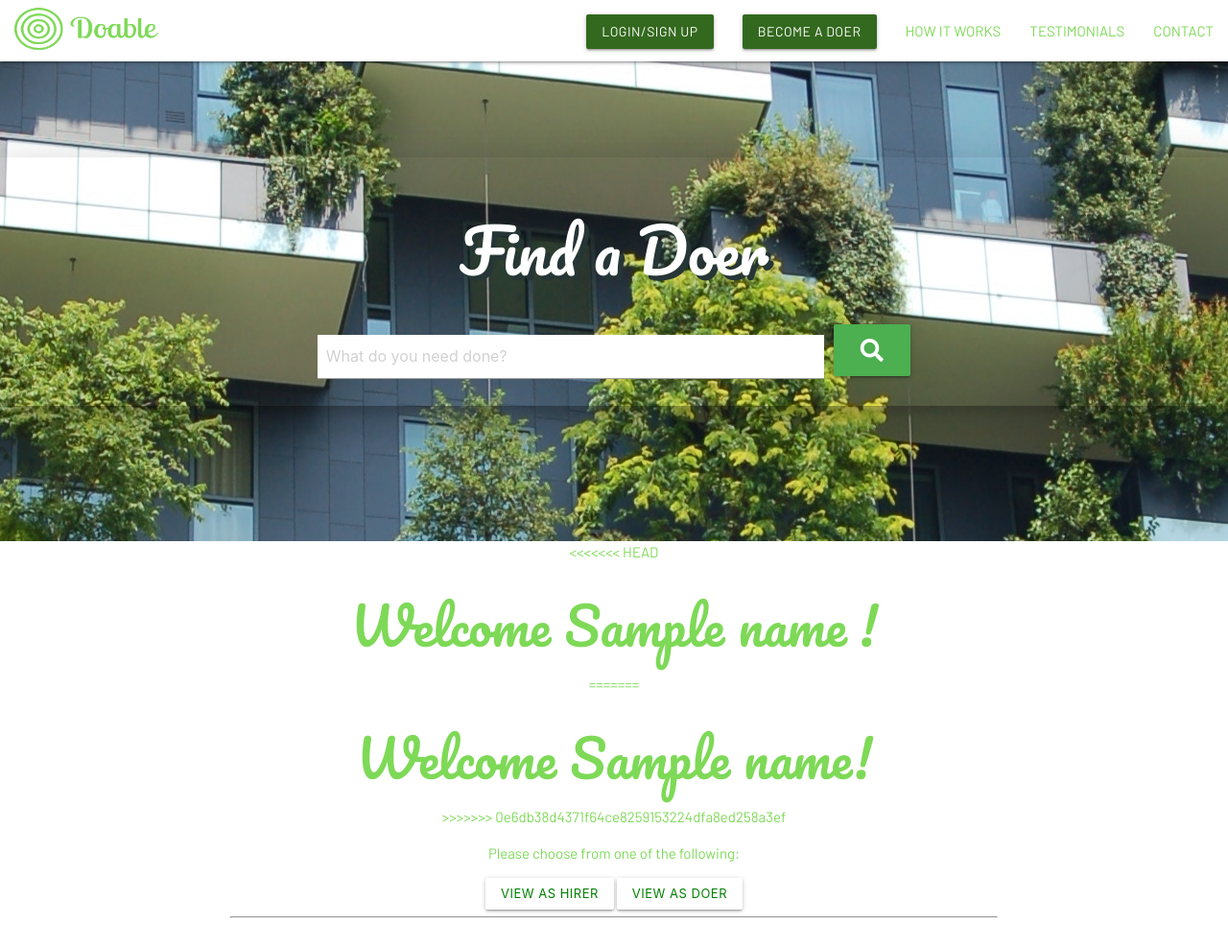
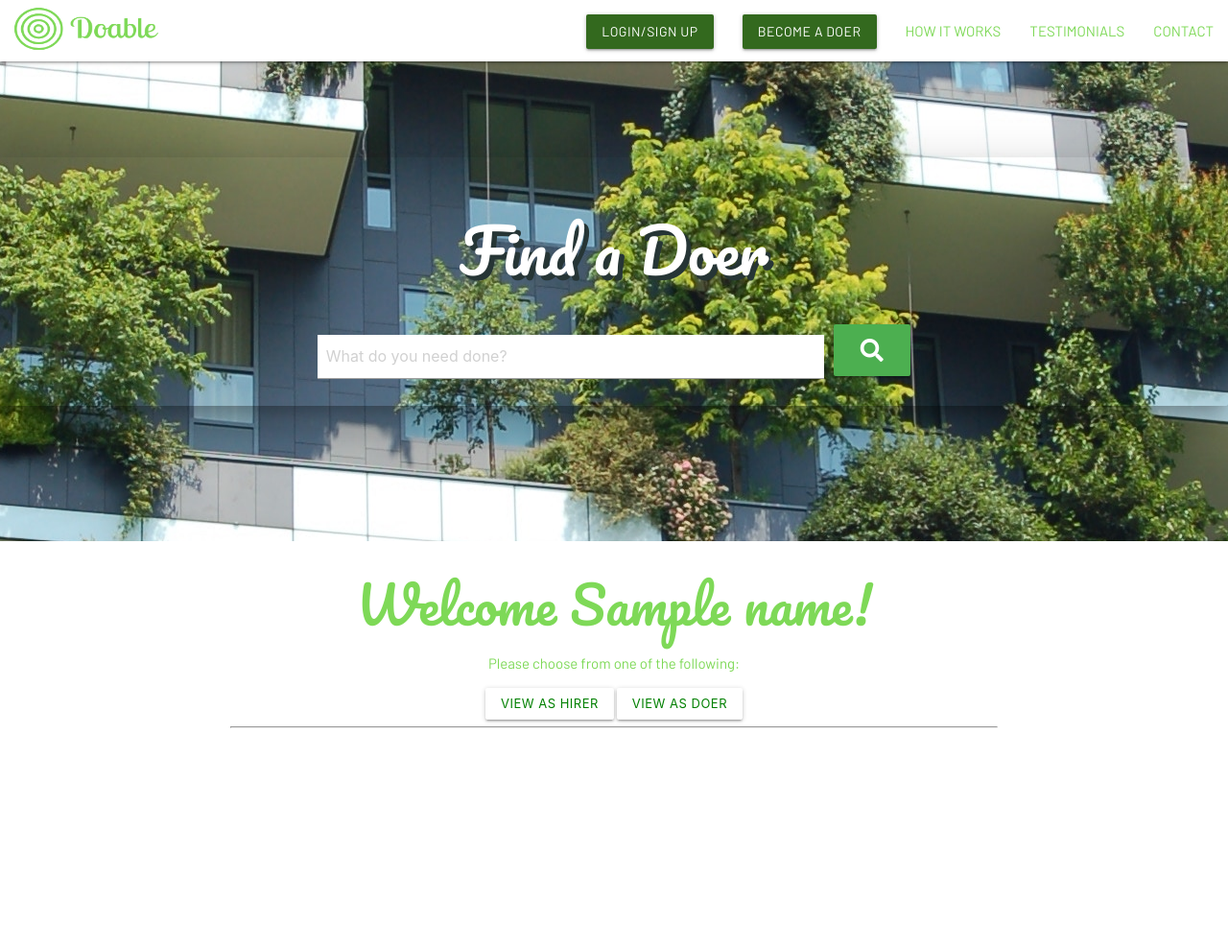
Before and after one commit to nrgtwithers/Doable, a Node project: template views/user.handlebars in a window 1280 px wide. Shown: the whole page at 96% size. After the commit the page ends 759 px from the top, so only its background shows below. Run offline with Node 20 templates, Linux system fonts and the light colour scheme; the template is opened without the code that fills it: most values are stand-ins (such as "Sample title", 1, 10 or a date in 2020); some libraries are stand-ins or nearby versions.

Commit message:
user page loads on log in and feches correspoding data on local storage

```diff
--- a/routes/user-api-routes.js
+++ b/routes/user-api-routes.js
@@ -87,12 +87,9 @@ var email;
 var userObj;
  // User login renders user page
   app.post("/api/login", passport.authenticate("local"), function(req, res) {
-<<<<<<< HEAD
      email = req.body.email;
     res.json(`/user`);
-=======
-    res.json("/user");
->>>>>>> 0e6db38d4371f64ce8259153224dfa8ed258a3ef
+
   });
 
   app.get(`/user`, function (req, res) {
--- a/views/user.handlebars
+++ b/views/user.handlebars
@@ -1,10 +1,8 @@
 <section id="user">
     <div class="platform">
-<<<<<<< HEAD
-        <h2>Welcome {{this.name}} !</h2>
-=======
+
         <h2>Welcome {{name}}!</h2>
->>>>>>> 0e6db38d4371f64ce8259153224dfa8ed258a3ef
+
 
         <p>Please choose from one of the following:</p>
         {{!-- <button class=" hirerbtn waves-effect #33691e light-green darken-4 waves-light" name="action">View as
@@ -205,10 +203,7 @@
                 </li> --}}
             </ul>
 
-<<<<<<< HEAD
             <button id ="sign-out">Sign out</button>
-=======
-            <a href="/">SIGN OUT</a>
->>>>>>> 0e6db38d4371f64ce8259153224dfa8ed258a3ef
+
         </div>
     </div>
```
Also changed, not shown: views/layouts/login.handlebars (+1 -8 lines).
